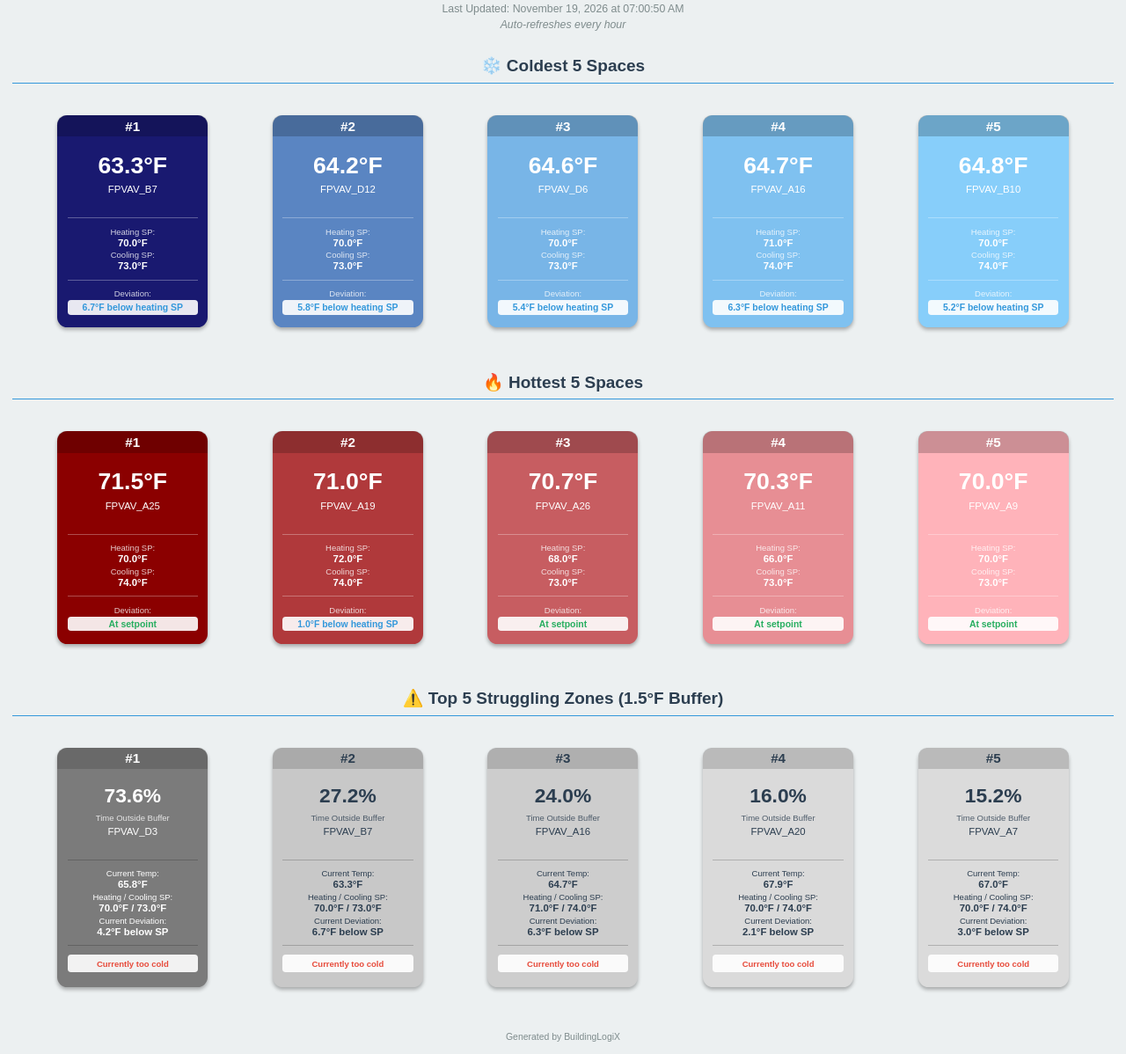
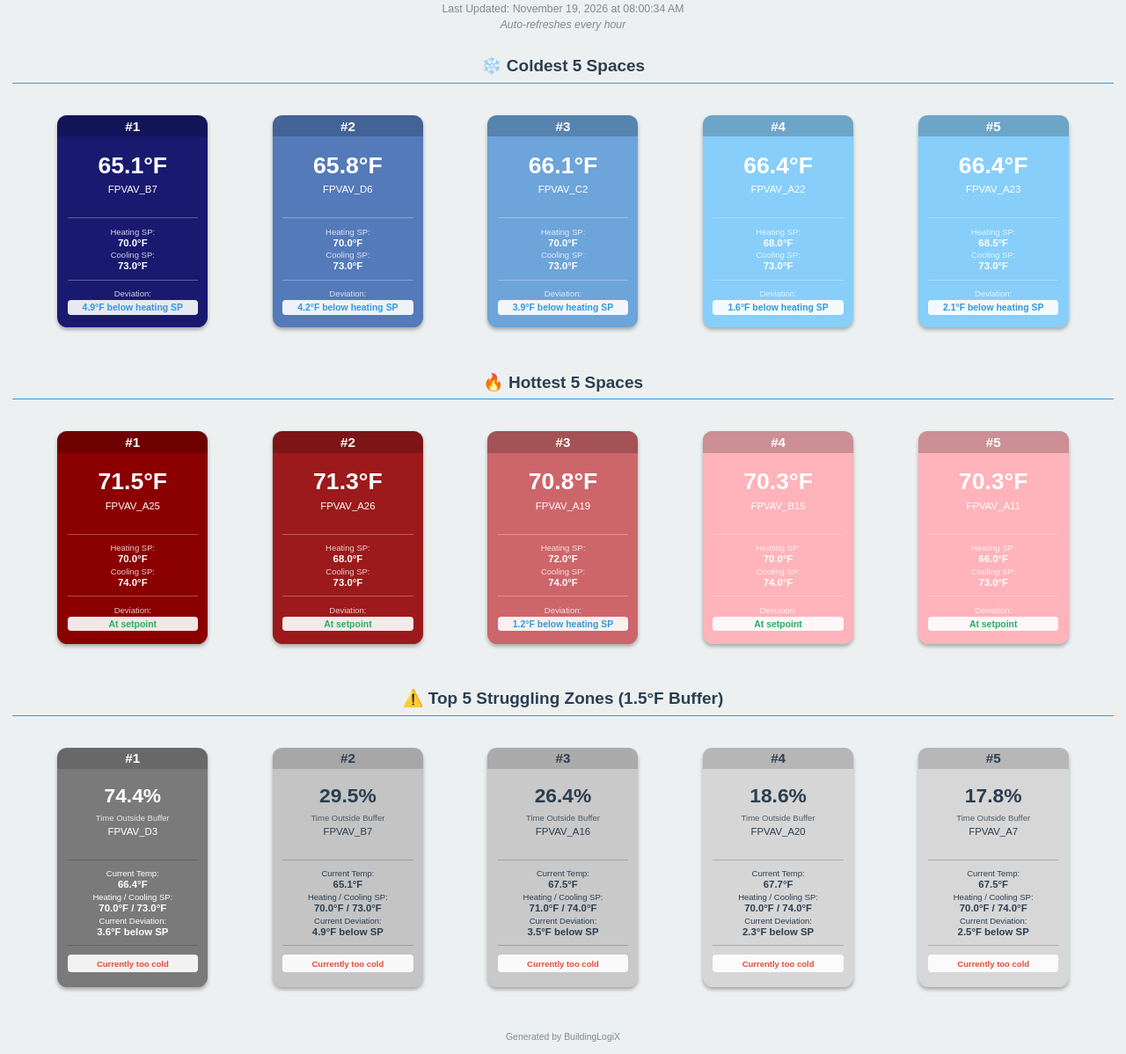
Before and after one commit to NAndersonBLX/cchs-coldest-spaces, a plain HTML site: page index.html in a window 1280 px wide. Shown: the part 50-1248 px from the top of the page at 88% size. Drawn offline with Linux system fonts and the light colour scheme.

Commit message:
Update building monitor - 2026-11-19 08:00:35

```diff
--- a/index.html
+++ b/index.html
@@ -181,7 +181,7 @@
 <body>
     <div class="header">
         <h1>Covenant Christian HS - Building Monitor</h1>
-        <p>Last Updated: November 19, 2026 at 07:00:50 AM</p>
+        <p>Last Updated: November 19, 2026 at 08:00:34 AM</p>
         <p style="font-style: italic; margin-top: 4px;">Auto-refreshes every hour</p>
     </div>
 
@@ -193,7 +193,7 @@
                 <h3>#1</h3>
             </div>
             <div class="widget-content">
-                <div class="widget-temp">63.3°F</div>
+                <div class="widget-temp">65.1°F</div>
                 <div class="widget-name">FPVAV_B7</div>
                 <hr class="widget-divider">
                 <div class="widget-info">
@@ -207,41 +207,17 @@
                 <hr class="widget-divider">
                 <div class="widget-info">
                     <div class="widget-label">Deviation:</div>
-                    <div class="widget-deviation" style="color: #3498db;">6.7°F below heating SP</div>
+                    <div class="widget-deviation" style="color: #3498db;">4.9°F below heating SP</div>
                 </div>
             </div>
         </div>
 
-        <div class="widget" style="background-color: rgb(90, 133, 194);">
+        <div class="widget" style="background-color: rgb(84, 122, 186);">
             <div class="widget-rank">
                 <h3>#2</h3>
             </div>
             <div class="widget-content">
-                <div class="widget-temp">64.2°F</div>
-                <div class="widget-name">FPVAV_D12</div>
-                <hr class="widget-divider">
-                <div class="widget-info">
-                    <div class="widget-label">Heating SP:</div>
-                    <div class="widget-value">70.0°F</div>
-                </div>
-                <div class="widget-info">
-                    <div class="widget-label">Cooling SP:</div>
-                    <div class="widget-value">73.0°F</div>
-                </div>
-                <hr class="widget-divider">
-                <div class="widget-info">
-                    <div class="widget-label">Deviation:</div>
-                    <div class="widget-deviation" style="color: #3498db;">5.8°F below heating SP</div>
-                </div>
-            </div>
-        </div>
-
-        <div class="widget" style="background-color: rgb(120, 181, 231);">
-            <div class="widget-rank">
-                <h3>#3</h3>
-            </div>
-            <div class="widget-content">
-                <div class="widget-temp">64.6°F</div>
+                <div class="widget-temp">65.8°F</div>
                 <div class="widget-name">FPVAV_D6</div>
                 <hr class="widget-divider">
                 <div class="widget-info">
@@ -255,31 +231,55 @@
                 <hr class="widget-divider">
                 <div class="widget-info">
                     <div class="widget-label">Deviation:</div>
-                    <div class="widget-deviation" style="color: #3498db;">5.4°F below heating SP</div>
+                    <div class="widget-deviation" style="color: #3498db;">4.2°F below heating SP</div>
                 </div>
             </div>
         </div>
 
-        <div class="widget" style="background-color: rgb(127, 193, 240);">
+        <div class="widget" style="background-color: rgb(109, 164, 218);">
+            <div class="widget-rank">
+                <h3>#3</h3>
+            </div>
+            <div class="widget-content">
+                <div class="widget-temp">66.1°F</div>
+                <div class="widget-name">FPVAV_C2</div>
+                <hr class="widget-divider">
+                <div class="widget-info">
+                    <div class="widget-label">Heating SP:</div>
+                    <div class="widget-value">70.0°F</div>
+                </div>
+                <div class="widget-info">
+                    <div class="widget-label">Cooling SP:</div>
+                    <div class="widget-value">73.0°F</div>
+                </div>
+                <hr class="widget-divider">
+                <div class="widget-info">
+                    <div class="widget-label">Deviation:</div>
+                    <div class="widget-deviation" style="color: #3498db;">3.9°F below heating SP</div>
+                </div>
+            </div>
+        </div>
+
+        <div class="widget" style="background-color: rgb(135, 206, 250);">
             <div class="widget-rank">
                 <h3>#4</h3>
             </div>
             <div class="widget-content">
-                <div class="widget-temp">64.7°F</div>
-                <div class="widget-name">FPVAV_A16</div>
+                <div class="widget-temp">66.4°F</div>
+                <div class="widget-name">FPVAV_A22</div>
                 <hr class="widget-divider">
                 <div class="widget-info">
                     <div class="widget-label">Heating SP:</div>
-                    <div class="widget-value">71.0°F</div>
+                    <div class="widget-value">68.0°F</div>
                 </div>
                 <div class="widget-info">
                     <div class="widget-label">Cooling SP:</div>
-                    <div class="widget-value">74.0°F</div>
+                    <div class="widget-value">73.0°F</div>
                 </div>
                 <hr class="widget-divider">
                 <div class="widget-info">
                     <div class="widget-label">Deviation:</div>
-                    <div class="widget-deviation" style="color: #3498db;">6.3°F below heating SP</div>
+                    <div class="widget-deviation" style="color: #3498db;">1.6°F below heating SP</div>
                 </div>
             </div>
         </div>
@@ -289,21 +289,21 @@
                 <h3>#5</h3>
             </div>
             <div class="widget-content">
-                <div class="widget-temp">64.8°F</div>
-                <div class="widget-name">FPVAV_B10</div>
+                <div class="widget-temp">66.4°F</div>
+                <div class="widget-name">FPVAV_A23</div>
                 <hr class="widget-divider">
                 <div class="widget-info">
                     <div class="widget-label">Heating SP:</div>
-                    <div class="widget-value">70.0°F</div>
+                    <div class="widget-value">68.5°F</div>
                 </div>
                 <div class="widget-info">
                     <div class="widget-label">Cooling SP:</div>
-                    <div class="widget-value">74.0°F</div>
+                    <div class="widget-value">73.0°F</div>
                 </div>
                 <hr class="widget-divider">
                 <div class="widget-info">
                     <div class="widget-label">Deviation:</div>
-                    <div class="widget-deviation" style="color: #3498db;">5.2°F below heating SP</div>
+                    <div class="widget-deviation" style="color: #3498db;">2.1°F below heating SP</div>
                 </div>
             </div>
         </div>
@@ -337,36 +337,12 @@
             </div>
         </div>
 
-        <div class="widget" style="background-color: rgb(176, 57, 59);">
+        <div class="widget" style="background-color: rgb(156, 26, 27);">
             <div class="widget-rank">
                 <h3>#2</h3>
             </div>
             <div class="widget-content">
-                <div class="widget-temp">71.0°F</div>
-                <div class="widget-name">FPVAV_A19</div>
-                <hr class="widget-divider">
-                <div class="widget-info">
-                    <div class="widget-label">Heating SP:</div>
-                    <div class="widget-value">72.0°F</div>
-                </div>
-                <div class="widget-info">
-                    <div class="widget-label">Cooling SP:</div>
-                    <div class="widget-value">74.0°F</div>
-                </div>
-                <hr class="widget-divider">
-                <div class="widget-info">
-                    <div class="widget-label">Deviation:</div>
-                    <div class="widget-deviation" style="color: #3498db;">1.0°F below heating SP</div>
-                </div>
-            </div>
-        </div>
-
-        <div class="widget" style="background-color: rgb(199, 93, 97);">
-            <div class="widget-rank">
-                <h3>#3</h3>
-            </div>
-            <div class="widget-content">
-                <div class="widget-temp">70.7°F</div>
+                <div class="widget-temp">71.3°F</div>
                 <div class="widget-name">FPVAV_A26</div>
                 <hr class="widget-divider">
                 <div class="widget-info">
@@ -385,9 +361,57 @@
             </div>
         </div>
 
-        <div class="widget" style="background-color: rgb(231, 142, 148);">
+        <div class="widget" style="background-color: rgb(205, 102, 106);">
+            <div class="widget-rank">
+                <h3>#3</h3>
+            </div>
+            <div class="widget-content">
+                <div class="widget-temp">70.8°F</div>
+                <div class="widget-name">FPVAV_A19</div>
+                <hr class="widget-divider">
+                <div class="widget-info">
+                    <div class="widget-label">Heating SP:</div>
+                    <div class="widget-value">72.0°F</div>
+                </div>
+                <div class="widget-info">
+                    <div class="widget-label">Cooling SP:</div>
+                    <div class="widget-value">74.0°F</div>
+                </div>
+                <hr class="widget-divider">
+                <div class="widget-info">
+                    <div class="widget-label">Deviation:</div>
+                    <div class="widget-deviation" style="color: #3498db;">1.2°F below heating SP</div>
+                </div>
+            </div>
+        </div>
+
+        <div class="widget" style="background-color: rgb(255, 179, 186);">
             <div class="widget-rank">
                 <h3>#4</h3>
+            </div>
+            <div class="widget-content">
+                <div class="widget-temp">70.3°F</div>
+                <div class="widget-name">FPVAV_B15</div>
+                <hr class="widget-divider">
+                <div class="widget-info">
+                    <div class="widget-label">Heating SP:</div>
+                    <div class="widget-value">70.0°F</div>
+                </div>
+                <div class="widget-info">
+                    <div class="widget-label">Cooling SP:</div>
+                    <div class="widget-value">74.0°F</div>
+                </div>
+                <hr class="widget-divider">
+                <div class="widget-info">
+                    <div class="widget-label">Deviation:</div>
+                    <div class="widget-deviation" style="color: #27ae60;">At setpoint</div>
+                </div>
+            </div>
+        </div>
+
+        <div class="widget" style="background-color: rgb(255, 179, 186);">
+            <div class="widget-rank">
+                <h3>#5</h3>
             </div>
             <div class="widget-content">
                 <div class="widget-temp">70.3°F</div>
@@ -409,47 +433,23 @@
             </div>
         </div>
 
-        <div class="widget" style="background-color: rgb(255, 179, 186);">
-            <div class="widget-rank">
-                <h3>#5</h3>
-            </div>
-            <div class="widget-content">
-                <div class="widget-temp">70.0°F</div>
-                <div class="widget-name">FPVAV_A9</div>
-                <hr class="widget-divider">
-                <div class="widget-info">
-                    <div class="widget-label">Heating SP:</div>
-                    <div class="widget-value">70.0°F</div>
-                </div>
-                <div class="widget-info">
-                    <div class="widget-label">Cooling SP:</div>
-                    <div class="widget-value">73.0°F</div>
-                </div>
-                <hr class="widget-divider">
-                <div class="widget-info">
-                    <div class="widget-label">Deviation:</div>
-                    <div class="widget-deviation" style="color: #27ae60;">At setpoint</div>
-                </div>
-            </div>
-        </div>
-
     </div>
 
     <h2 class="section-title">⚠️ Top 5 Struggling Zones (1.5°F Buffer)</h2>
     <div class="widgets-container">
 
-        <div class="widget" style="background-color: rgb(123, 123, 123);">
+        <div class="widget" style="background-color: rgb(122, 122, 122);">
             <div class="widget-rank" style="background-color: rgba(0,0,0,0.15);">
                 <h3 style="color: white;">#1</h3>
             </div>
             <div class="widget-content">
-                <div class="widget-percent" style="color: white;">73.6%</div>
+                <div class="widget-percent" style="color: white;">74.4%</div>
                 <div class="widget-label" style="color: white; opacity: 0.8;">Time Outside Buffer</div>
                 <div class="widget-name" style="color: white;">FPVAV_D3</div>
                 <hr class="widget-divider" style="border-top-color: rgba(0,0,0,0.2);">
                 <div class="widget-info">
                     <div class="widget-label" style="color: white;">Current Temp:</div>
-                    <div class="widget-value" style="color: white;">65.8°F</div>
+                    <div class="widget-value" style="color: white;">66.4°F</div>
                 </div>
                 <div class="widget-info">
                     <div class="widget-label" style="color: white;">Heating / Cooling SP:</div>
@@ -457,25 +457,25 @@
                 </div>
                 <div class="widget-info">
                     <div class="widget-label" style="color: white;">Current Deviation:</div>
-                    <div class="widget-value" style="color: white;">4.2°F below SP</div>
+                    <div class="widget-value" style="color: white;">3.6°F below SP</div>
                 </div>
                 <hr class="widget-divider" style="border-top-color: rgba(0,0,0,0.2);">
                 <div class="widget-status status-outside">Currently too cold</div>
             </div>
         </div>
 
-        <div class="widget" style="background-color: rgb(200, 200, 200);">
+        <div class="widget" style="background-color: rgb(196, 196, 196);">
             <div class="widget-rank" style="background-color: rgba(0,0,0,0.15);">
                 <h3 style="color: #2c3e50;">#2</h3>
             </div>
             <div class="widget-content">
-                <div class="widget-percent" style="color: #2c3e50;">27.2%</div>
+                <div class="widget-percent" style="color: #2c3e50;">29.5%</div>
                 <div class="widget-label" style="color: #2c3e50; opacity: 0.8;">Time Outside Buffer</div>
                 <div class="widget-name" style="color: #2c3e50;">FPVAV_B7</div>
                 <hr class="widget-divider" style="border-top-color: rgba(0,0,0,0.2);">
                 <div class="widget-info">
                     <div class="widget-label" style="color: #2c3e50;">Current Temp:</div>
-                    <div class="widget-value" style="color: #2c3e50;">63.3°F</div>
+                    <div class="widget-value" style="color: #2c3e50;">65.1°F</div>
                 </div>
                 <div class="widget-info">
                     <div class="widget-label" style="color: #2c3e50;">Heating / Cooling SP:</div>
@@ -483,25 +483,25 @@
                 </div>
                 <div class="widget-info">
                     <div class="widget-label" style="color: #2c3e50;">Current Deviation:</div>
-                    <div class="widget-value" style="color: #2c3e50;">6.7°F below SP</div>
+                    <div class="widget-value" style="color: #2c3e50;">4.9°F below SP</div>
                 </div>
                 <hr class="widget-divider" style="border-top-color: rgba(0,0,0,0.2);">
                 <div class="widget-status status-outside">Currently too cold</div>
             </div>
         </div>
 
-        <div class="widget" style="background-color: rgb(205, 205, 205);">
+        <div class="widget" style="background-color: rgb(201, 201, 201);">
             <div class="widget-rank" style="background-color: rgba(0,0,0,0.15);">
                 <h3 style="color: #2c3e50;">#3</h3>
             </div>
             <div class="widget-content">
-                <div class="widget-percent" style="color: #2c3e50;">24.0%</div>
+                <div class="widget-percent" style="color: #2c3e50;">26.4%</div>
                 <div class="widget-label" style="color: #2c3e50; opacity: 0.8;">Time Outside Buffer</div>
                 <div class="widget-name" style="color: #2c3e50;">FPVAV_A16</div>
                 <hr class="widget-divider" style="border-top-color: rgba(0,0,0,0.2);">
                 <div class="widget-info">
                     <div class="widget-label" style="color: #2c3e50;">Current Temp:</div>
-                    <div class="widget-value" style="color: #2c3e50;">64.7°F</div>
+                    <div class="widget-value" style="color: #2c3e50;">67.5°F</div>
                 </div>
                 <div class="widget-info">
                     <div class="widget-label" style="color: #2c3e50;">Heating / Cooling SP:</div>
@@ -509,25 +509,25 @@
                 </div>
                 <div class="widget-info">
                     <div class="widget-label" style="color: #2c3e50;">Current Deviation:</div>
-                    <div class="widget-value" style="color: #2c3e50;">6.3°F below SP</div>
+                    <div class="widget-value" style="color: #2c3e50;">3.5°F below SP</div>
                 </div>
                 <hr class="widget-divider" style="border-top-color: rgba(0,0,0,0.2);">
                 <div class="widget-status status-outside">Currently too cold</div>
             </div>
         </div>
 
-        <div class="widget" style="background-color: rgb(218, 218, 218);">
+        <div class="widget" style="background-color: rgb(214, 214, 214);">
             <div class="widget-rank" style="background-color: rgba(0,0,0,0.15);">
                 <h3 style="color: #2c3e50;">#4</h3>
             </div>
             <div class="widget-content">
-                <div class="widget-percent" style="color: #2c3e50;">16.0%</div>
+                <div class="widget-percent" style="color: #2c3e50;">18.6%</div>
                 <div class="widget-label" style="color: #2c3e50; opacity: 0.8;">Time Outside Buffer</div>
                 <div class="widget-name" style="color: #2c3e50;">FPVAV_A20</div>
                 <hr class="widget-divider" style="border-top-color: rgba(0,0,0,0.2);">
                 <div class="widget-info">
                     <div class="widget-label" style="color: #2c3e50;">Current Temp:</div>
-                    <div class="widget-value" style="color: #2c3e50;">67.9°F</div>
+                    <div class="widget-value" style="color: #2c3e50;">67.7°F</div>
                 </div>
                 <div class="widget-info">
                     <div class="widget-label" style="color: #2c3e50;">Heating / Cooling SP:</div>
@@ -535,25 +535,25 @@
                 </div>
                 <div class="widget-info">
                     <div class="widget-label" style="color: #2c3e50;">Current Deviation:</div>
-                    <div class="widget-value" style="color: #2c3e50;">2.1°F below SP</div>
+                    <div class="widget-value" style="color: #2c3e50;">2.3°F below SP</div>
                 </div>
                 <hr class="widget-divider" style="border-top-color: rgba(0,0,0,0.2);">
                 <div class="widget-status status-outside">Currently too cold</div>
             </div>
         </div>
 
-        <div class="widget" style="background-color: rgb(219, 219, 219);">
+        <div class="widget" style="background-color: rgb(215, 215, 215);">
             <div class="widget-rank" style="background-color: rgba(0,0,0,0.15);">
                 <h3 style="color: #2c3e50;">#5</h3>
             </div>
             <div class="widget-content">
-                <div class="widget-percent" style="color: #2c3e50;">15.2%</div>
+                <div class="widget-percent" style="color: #2c3e50;">17.8%</div>
                 <div class="widget-label" style="color: #2c3e50; opacity: 0.8;">Time Outside Buffer</div>
                 <div class="widget-name" style="color: #2c3e50;">FPVAV_A7</div>
                 <hr class="widget-divider" style="border-top-color: rgba(0,0,0,0.2);">
                 <div class="widget-info">
                     <div class="widget-label" style="color: #2c3e50;">Current Temp:</div>
-                    <div class="widget-value" style="color: #2c3e50;">67.0°F</div>
+                    <div class="widget-value" style="color: #2c3e50;">67.5°F</div>
                 </div>
                 <div class="widget-info">
                     <div class="widget-label" style="color: #2c3e50;">Heating / Cooling SP:</div>
@@ -561,7 +561,7 @@
                 </div>
                 <div class="widget-info">
                     <div class="widget-label" style="color: #2c3e50;">Current Deviation:</div>
-                    <div class="widget-value" style="color: #2c3e50;">3.0°F below SP</div>
+                    <div class="widget-value" style="color: #2c3e50;">2.5°F below SP</div>
                 </div>
                 <hr class="widget-divider" style="border-top-color: rgba(0,0,0,0.2);">
                 <div class="widget-status status-outside">Currently too cold</div>
```
